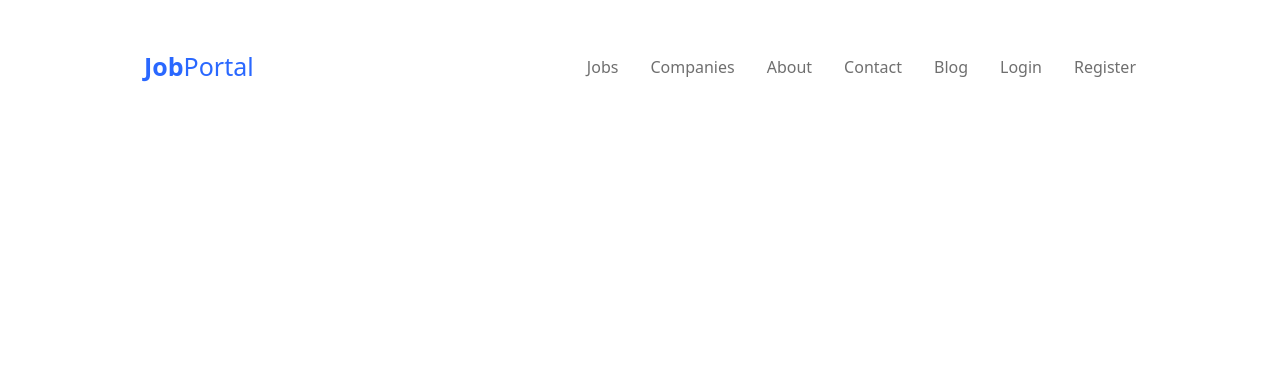
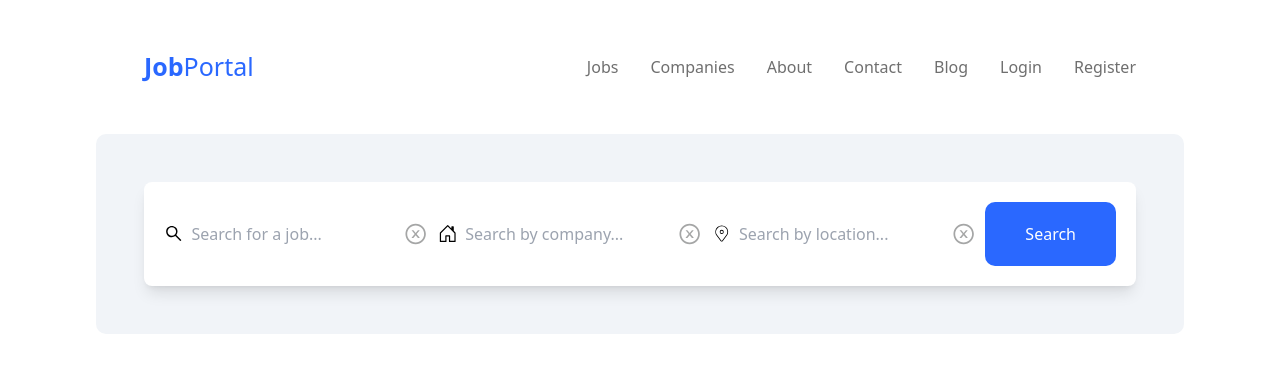
Before and after one commit to samacodes/jobportal-fe, a React (Vite) app: page / in a window 1280 px wide. Shown: the top 372 px of the page. Built offline with nearby package versions, Linux system fonts and the light colour scheme.

Commit message:
add the search field for job search

```diff
--- a/package.json
+++ b/package.json
@@ -11,7 +11,8 @@
   },
   "dependencies": {
     "react": "^18.2.0",
-    "react-dom": "^18.2.0"
+    "react-dom": "^18.2.0",
+    "react-icons": "^4.10.1"
   },
   "devDependencies": {
     "@types/react": "^18.0.28",
--- a/src/App.jsx
+++ b/src/App.jsx
@@ -1,10 +1,12 @@
 import React from "react";
 import NavBar from "./Components/NavBar/NavBar";
+import Search from "./Components/SearchDiv/Search";
 
 const App = () => {
   return (
     <div className="w-[85%] m-auto bg-white">
       <NavBar />
+      <Search />
     </div>
   );
 };
--- /dev/null
+++ b/src/Components/SearchDiv/Search.jsx
@@ -0,0 +1,51 @@
+import React from "react";
+
+// Icons
+import { AiOutlineCloseCircle, AiOutlineSearch } from "react-icons/ai";
+import { BsHouseDoor } from "react-icons/bs";
+import { CiLocationOn } from "react-icons/ci";
+
+const Search = () => {
+  return (
+    <div className="searchDiv grid gp-10 bg-greyIsh rounded-[10px] p-[3rem]">
+      <form action="">
+        <div className="firstDiv flex justify-between items-center rounded-[8px] gap-[10px] bg-white p-5 shadow-lg shadow-greyIsh-700">
+          <div className="flex gap-2 items-center">
+            <AiOutlineSearch className="text-[25px] icon" />
+            <input
+              type="text"
+              placeholder="Search for a job..."
+              className="bg-transparent text-blue-500 focus:outline-none w-[100%]"
+            />
+            <AiOutlineCloseCircle className="text-[30px] text-[#a5a6a6] hover:text-textColor icon" />
+          </div>
+
+          <div className="flex gap-2 items-center">
+            <BsHouseDoor className="text-[25px] icon" />
+            <input
+              type="text"
+              placeholder="Search by company..."
+              className="bg-transparent text-blue-500 focus:outline-none w-[100%]"
+            />
+            <AiOutlineCloseCircle className="text-[30px] text-[#a5a6a6] hover:text-textColor icon" />
+          </div>
+
+          <div className="flex gap-2 items-center">
+            <CiLocationOn className="text-[25px] icon" />
+            <input
+              type="text"
+              placeholder="Search by location..."
+              className="bg-transparent text-blue-500 focus:outline-none w-[100%]"
+            />
+            <AiOutlineCloseCircle className="text-[30px] text-[#a5a6a6] hover:text-textColor icon" />
+          </div>
+          <button className="bg-blueColor h-full p-5 px-10 rounded-[10px] text-white cursor-pointer hover:bg-blue-400">
+            Search
+          </button>
+        </div>
+      </form>
+    </div>
+  );
+};
+
+export default Search;
--- a/src/index.css
+++ b/src/index.css
@@ -29,9 +29,9 @@ li:hover::before {
   color: #2a68ff;
 }
 
-/* .icon { */
-/*   cursor: pointer; */
-/* } */
+.icon {
+  cursor: pointer;
+}
 
 /* .card { */
 /*   background: #000; */
```
Also changed, not shown: 1 other file (tests, documents, lock files or other folders).
